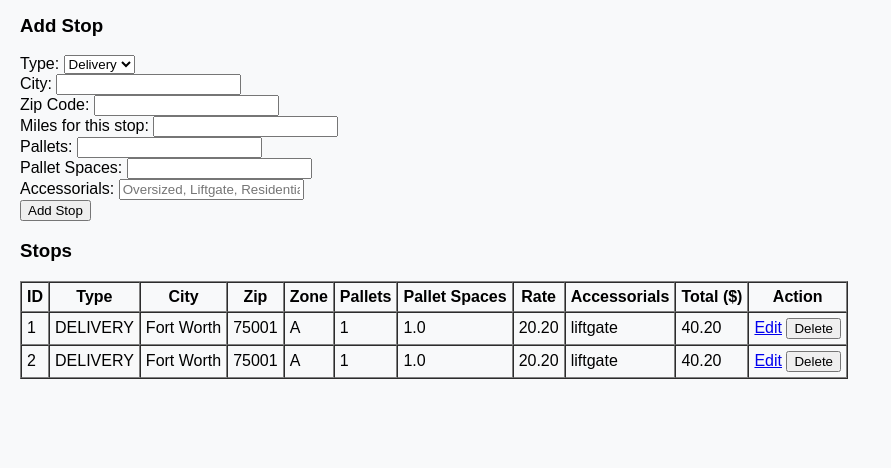
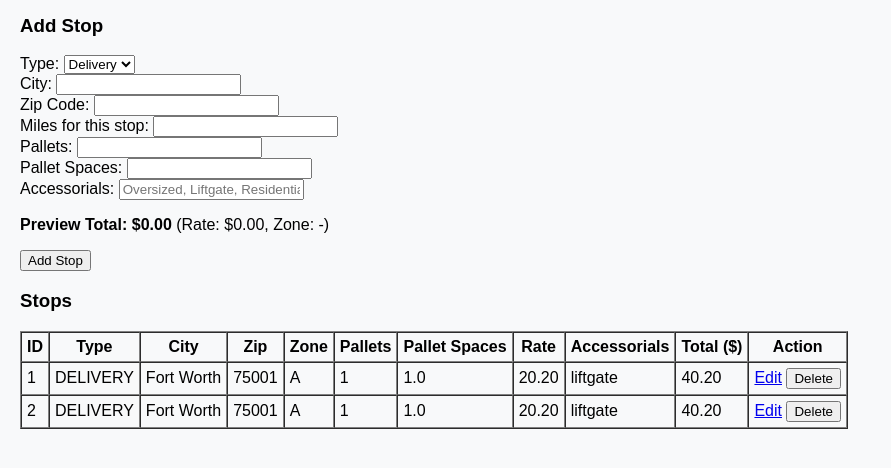
Before and after one commit to yo-gabba/manifest_calculator_app, a Flask app: page /manifest/1 in a window 1280 px wide. Shown: the part 247-715 px from the top of the page, without its empty margins (0-891 px from the left). Run offline with Flask 3, Linux system fonts and the light colour scheme.

Commit message:
feature: AJAX zip lookup + live total previews

```diff
--- a/app.py
+++ b/app.py
@@ -1,4 +1,4 @@
-from flask import Flask, render_template, request, redirect, url_for, jsonify
+from flask import Flask, render_template, request, redirect, url_for, jsonify, flash
 from datetime import datetime, timedelta
 from models import db, Driver, Manifest, Stop, ZipZone
 from sqlalchemy import func
@@ -70,13 +70,30 @@ def get_zone(miles):
     return None
 
 def calculate_stop_total(miles, pallet_spaces, accessorials=''):
+    """
+    Calculate freight and total charges for a stop.
+    - Look up zone from miles.
+    - Base = STOP_RATES[zone] + PALLET_RATES[zone] * pallet_spaces
+    - Add accessorial charges.
+    Returns (freight_total, total, zone).
+    """
     zone = get_zone(miles)
     if not zone:
-        return 0.0, 0.0, ''
-    freight_total = STOP_RATES[zone] + (PALLET_RATES[zone] * pallet_spaces)
-    accessorial_total = sum(val for key, val in ACCESSORIAL_RATES.items() if key.lower() in accessorials.lower())
-    total = accessorial_total + freight_total
+        return 0.0, 0.0, ''  # no valid zone, no charges
+
+    # Base freight
+    freight_total = STOP_RATES.get(zone, 0) + (PALLET_RATES.get(zone, 0) * float(pallet_spaces or 0))
+
+    # Accessorial charges
+    accessorial_total = 0.0
+    if accessorials:
+        for key, val in ACCESSORIAL_RATES.items():
+            if key.lower() in accessorials.lower():
+                accessorial_total += val
+
+    total = freight_total + accessorial_total
     return freight_total, total, zone
+
 
 
 # ROUTES
@@ -152,9 +169,6 @@ def manifest_detail(manifest_id):
     return render_template('manifest_detail.html', manifest=manifest, stops=stops, active_page='drivers')
 
 
-from models import db, Stop, Manifest, ZipZone
-from sqlalchemy import func
-
 @app.route('/manifest/<int:manifest_id>/stops', methods=['POST'])
 def add_stop(manifest_id):
     manifest = Manifest.query.get_or_404(manifest_id)
@@ -200,44 +214,34 @@ def add_stop(manifest_id):
     return redirect(url_for('manifest_detail', manifest_id=manifest_id))
 
 
-@app.route('/stops/<int:stop_id>/edit', methods=['GET', 'POST'])
-def edit_stop(stop_id):
+@app.route("/edit_stop/<int:stop_id>/<int:manifest_id>", methods=["GET", "POST"])
+def edit_stop(stop_id, manifest_id):
     stop = Stop.query.get_or_404(stop_id)
-    manifest_id = stop.manifest_id
 
-    if request.method == 'POST':
-        stop.type = request.form.get('type', stop.type)
-        stop.city = request.form.get('city', stop.city)
-        stop.zip_code = request.form.get('zip_code', stop.zip_code)
-        stop.pallets = int(request.form.get('pallets', stop.pallets))
-        stop.pallet_spaces = float(request.form.get('pallet_spaces') or stop.pallet_spaces)
-        stop.accessorials = request.form.get('accessorials', stop.accessorials)
+    if request.method == "POST":
+        # Update stop fields
+        stop.type = request.form["type"]
+        stop.city = request.form["city"]
+        stop.zip_code = request.form["zip_code"]
+        stop.pallets = request.form["pallets"]
+        stop.pallet_spaces = request.form["pallet_spaces"]
+        stop.accessorials = request.form["accessorials"]
 
-        # Check ZipZone first
-        zone_entry = ZipZone.query.filter_by(zip_code=stop.zip_code).first()
-        if zone_entry:
-            stop.miles = zone_entry.miles_from_warehouse
-            stop.zone = zone_entry.zone
-        else:
-            stop.miles = float(request.form.get('miles') or stop.miles)
+        # If zone is set, we lock miles. If not, update it from form.
+        if not stop.zone:
+            stop.miles = request.form.get("miles", 0)
 
-        # Recalculate rates
-        freight_total, total, calc_zone = calculate_stop_total(stop.miles, stop.pallet_spaces, stop.accessorials)
-        stop.zone = stop.zone or calc_zone
-        stop.rate = freight_total
-        stop.total = total
+        # Recalculate rate + total (assuming you have a helper for this)
+        # Example:
+        stop.rate, stop.total = calculate_rate_and_total(
+            stop.zone, stop.pallets, stop.pallet_spaces, stop.miles, stop.accessorials
+        )
 
         db.session.commit()
+        flash("Stop updated successfully.", "success")
+        return redirect(url_for("manifest_detail", manifest_id=manifest_id))
 
-        # Recalculate manifest day total
-        manifest = Manifest.query.get(manifest_id)
-        manifest.day_total = db.session.query(func.coalesce(func.sum(Stop.total), 0.0))\
-            .filter_by(manifest_id=manifest_id).scalar()
-        db.session.commit()
-
-        return redirect(url_for('manifest_detail', manifest_id=manifest_id))
-
-    return render_template('edit_stop.html', stop=stop, manifest_id=manifest_id, active_page='drivers')
+    return render_template("edit_stop.html", stop=stop, manifest_id=manifest_id)
 
 
 @app.route('/stops/<int:stop_id>/delete', methods=['POST'])
@@ -258,7 +262,7 @@ def zip_lookup(zip_code):
     zone_entry = ZipZone.query.filter_by(zip_code=zip_code).first()
     if zone_entry:
         return jsonify({
-            'miles': zone_entry.miles,
+            'miles': zone_entry.miles_from_warehouse,
             'zone': zone_entry.zone
         })
     return jsonify({'miles': '', 'zone': ''})
--- a/static/js/script.js
+++ b/static/js/script.js
@@ -33,3 +33,101 @@ document.addEventListener('DOMContentLoaded', () => {
         }
     });
 });
+
+document.addEventListener("DOMContentLoaded", function () {
+  const zipInput = document.getElementById("stop-zip");
+  const milesInput = document.getElementById("stop-miles");
+  const palletsInput = document.getElementById("stop-pallets");
+  const palletSpacesInput = document.getElementById("stop-pallet-spaces");
+  const accessorialsInput = document.getElementById("stop-accessorials");
+
+  const previewTotal = document.getElementById("preview-total");
+  const previewRate = document.getElementById("preview-rate");
+  const previewZone = document.getElementById("preview-zone");
+
+  // Mirror your backend rate tables
+  const STOP_RATES = {
+    A: 11.11, B: 12.37, C: 13.38, D: 14.39,
+    E: 17.42, F: 19.44, G: 21.46, H: 23.48,
+    I: 25.50, J: 27.52
+  };
+
+  const PALLET_RATES = {
+    A: 9.09, B: 9.34, C: 9.34, D: 9.34,
+    E: 11.36, F: 11.36, G: 11.36, H: 11.36,
+    I: 11.36, J: 11.36
+  };
+
+  const ACCESSORIAL_RATES = {
+    Liftgate: 20.0,
+    Residential: 15.0,
+    "Inside Delivery": 25.0
+  };
+
+  // Watch zip input for lookup
+  zipInput.addEventListener("blur", function () {
+    const zip = zipInput.value.trim();
+    if (!zip) return;
+
+    fetch(`/zip_lookup/${zip}`)
+      .then((res) => res.json())
+      .then((data) => {
+        if (data.miles) {
+          milesInput.value = data.miles;
+          previewZone.textContent = data.zone || "-";
+          updatePreview();
+        }
+      })
+      .catch((err) => console.error("ZIP lookup failed", err));
+  });
+
+  // Update preview on input changes
+  [milesInput, palletsInput, palletSpacesInput, accessorialsInput].forEach((el) => {
+    el.addEventListener("input", updatePreview);
+  });
+
+  function updatePreview() {
+    const miles = parseFloat(milesInput.value) || 0;
+    const palletSpaces = parseFloat(palletSpacesInput.value) || 0;
+    const accessorials = accessorialsInput.value.toLowerCase();
+
+    // Determine zone from miles
+    let zone = previewZone.textContent !== "-" ? previewZone.textContent : getZone(miles);
+    if (!zone) {
+      previewZone.textContent = "-";
+      previewRate.textContent = "0.00";
+      previewTotal.textContent = "0.00";
+      return;
+    }
+
+    const freightTotal = (STOP_RATES[zone] || 0) + (PALLET_RATES[zone] || 0) * palletSpaces;
+
+    let accessorialTotal = 0;
+    for (const [key, val] of Object.entries(ACCESSORIAL_RATES)) {
+      if (accessorials.includes(key.toLowerCase())) {
+        accessorialTotal += val;
+      }
+    }
+
+    const total = freightTotal + accessorialTotal;
+
+    previewZone.textContent = zone;
+    previewRate.textContent = freightTotal.toFixed(2);
+    previewTotal.textContent = total.toFixed(2);
+  }
+
+  // Helper: match backend zone ranges
+  function getZone(miles) {
+    if (miles >= 0 && miles <= 20) return "A";
+    if (miles <= 30) return "B";
+    if (miles <= 40) return "C";
+    if (miles <= 60) return "D";
+    if (miles <= 80) return "E";
+    if (miles <= 100) return "F";
+    if (miles <= 120) return "G";
+    if (miles <= 140) return "H";
+    if (miles <= 160) return "I";
+    if (miles <= 500) return "J";
+    return null;
+  }
+});
--- a/templates/manifest_detail.html
+++ b/templates/manifest_detail.html
@@ -12,33 +12,37 @@
 
 <!-- Add Stop Form -->
 <h3>Add Stop</h3>
-<form method="POST" action="{{ url_for('add_stop', manifest_id=manifest.id) }}">
+<form id="add-stop-form" method="POST" action="{{ url_for('add_stop', manifest_id=manifest.id) }}">
     <label>Type:</label>
-    <select name="type">
+    <select name="type" id="stop-type">
         <option value="DELIVERY">Delivery</option>
         <option value="PICKUP">Pickup</option>
     </select><br>
 
     <label>City:</label>
-    <input type="text" name="city" required><br>
+    <input type="text" name="city" id="stop-city" required><br>
 
     <label>Zip Code:</label>
-    <input type="text" name="zip_code" required><br>
+    <input type="text" name="zip_code" id="stop-zip" required><br>
 
     <label>Miles for this stop:</label>
-    <input type="number" step="0.1" name="miles"><br>
+    <input type="number" step="0.1" name="miles" id="stop-miles"><br>
 
     <label>Pallets:</label>
-    <input type="number" name="pallets" required><br>
+    <input type="number" name="pallets" id="stop-pallets" required><br>
 
     <label>Pallet Spaces:</label>
-    <input type="number" step="0.5" name="pallet_spaces" required><br>
+    <input type="number" step="0.5" name="pallet_spaces" id="stop-pallet-spaces" required><br>
 
     <label>Accessorials:</label>
-    <input type="text" name="accessorials" placeholder="Oversized, Liftgate, Residential"><br>
+    <input type="text" name="accessorials" id="stop-accessorials" placeholder="Oversized, Liftgate, Residential"><br>
+
+    <!-- Live preview -->
+    <p><strong>Preview Total: $<span id="preview-total">0.00</span></strong> (Rate: $<span id="preview-rate">0.00</span>, Zone: <span id="preview-zone">-</span>)</p>
 
     <button type="submit">Add Stop</button>
 </form>
+
 
 <!-- Stops Table -->
 <h3>Stops</h3>
```
